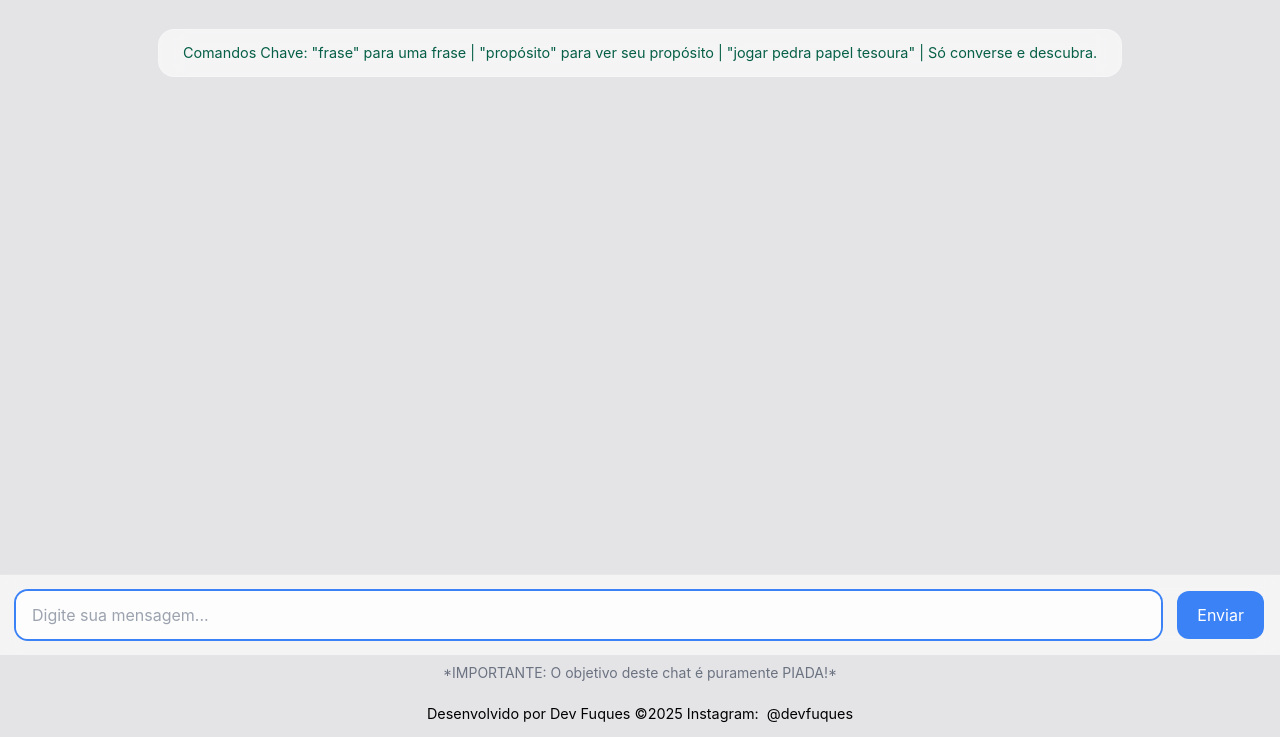
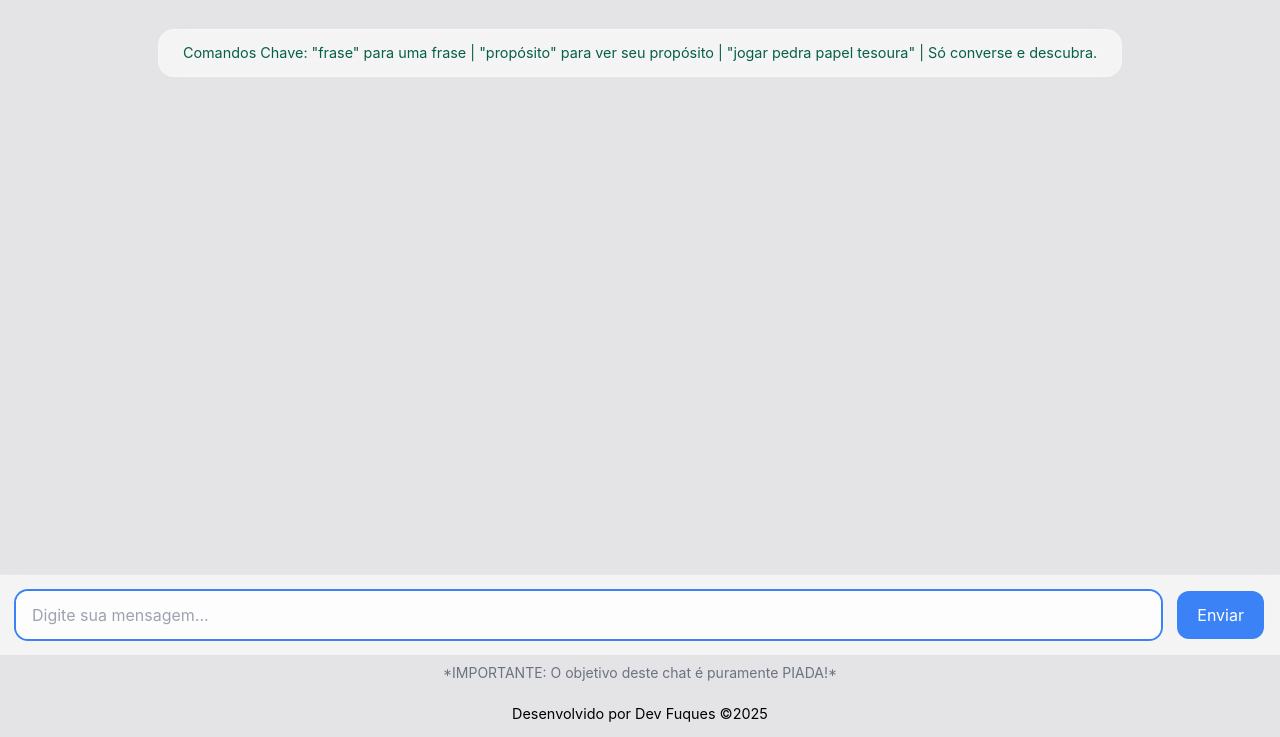
Before and after one commit to DevFuques/Desmo, a plain HTML site: page index.html in a window 1280 px wide. Shown: the part 63-800 px from the top of the page. Drawn offline with nearby package versions, Linux system fonts and the light colour scheme.

Commit message:
Update index.html

```diff
--- a/index.html
+++ b/index.html
@@ -45,10 +45,7 @@
     </p>
 
     <footer>
-        <p>Desenvolvido por Dev Fuques &copy;2025 Instagram: <a
-                href="https://www.instagram.com/devfuques?igsh=cjF0eTZvMXU4eDA2" target=”_blank”
-                rel=”noopener”>@devfuques</a>
-        </p>
+        <p>Desenvolvido por Dev Fuques &copy;2025</p>
     </footer>
 
 
```
